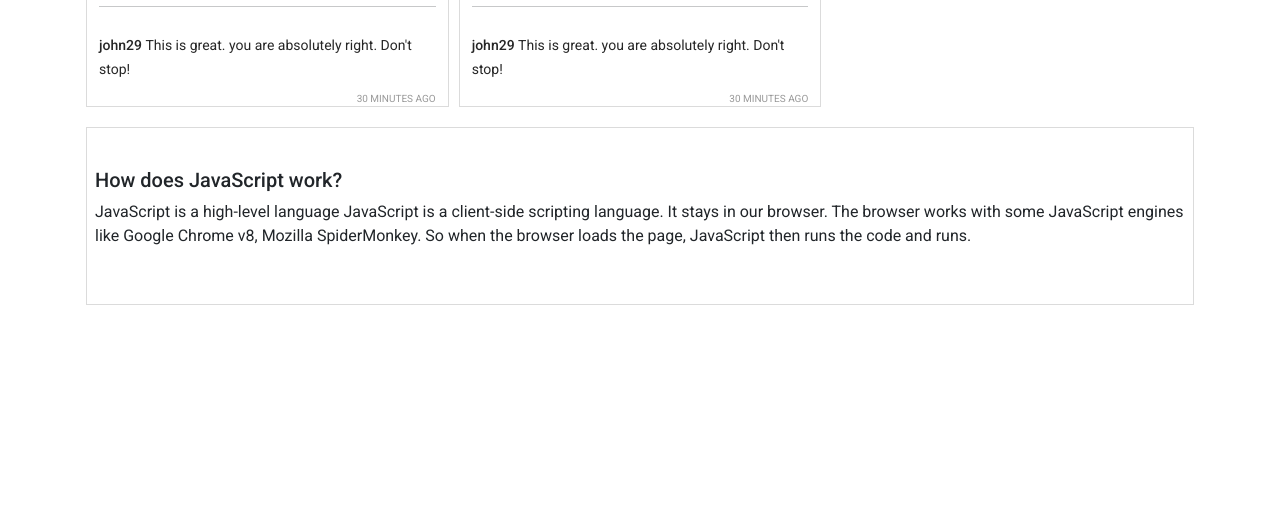
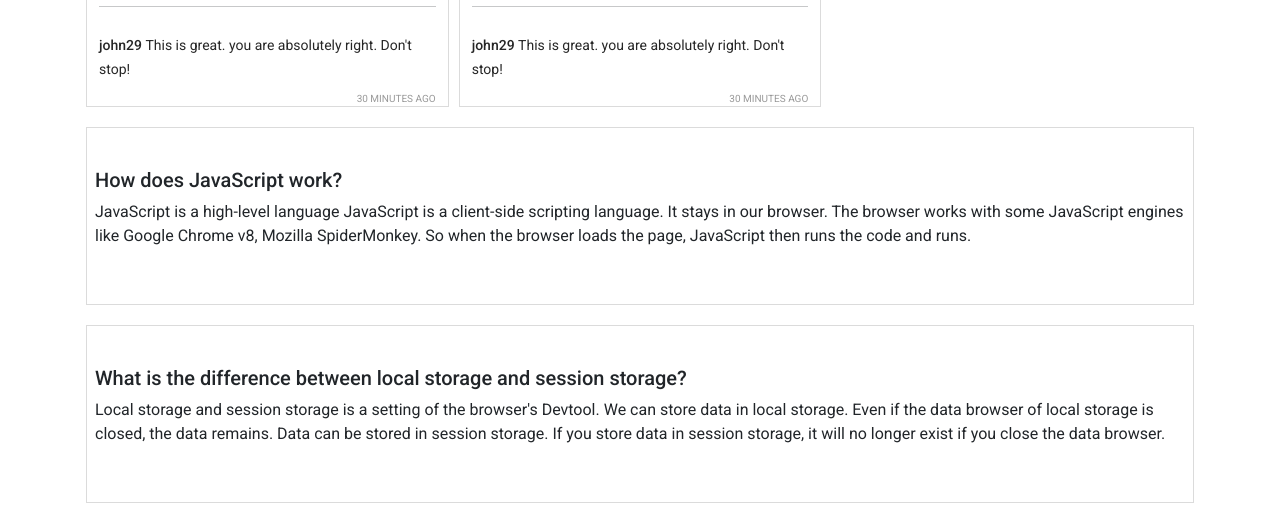
Before and after one commit to Dip022/Insta-Sohor, a plain HTML site: page index.html in a window 1280 px wide. Shown: the part 1425-1931 px from the top of the page. Before the commit the page ends 1746 px from the top, so only its background shows below. Drawn offline with nearby package versions, Linux system fonts and the light colour scheme.

Commit message:
answer to question 2

```diff
--- a/index.html
+++ b/index.html
@@ -98,6 +98,18 @@
             and runs.
           </p>
         </div>
+        <div class="question">
+          <h5>
+            What is the difference between local storage and session storage?
+          </h5>
+          <p>
+            Local storage and session storage is a setting of the browser's
+            Devtool. We can store data in local storage. Even if the data
+            browser of local storage is closed, the data remains. Data can be
+            stored in session storage. If you store data in session storage, it
+            will no longer exist if you close the data browser.
+          </p>
+        </div>
       </section>
     </main>
     <footer></footer>
```
